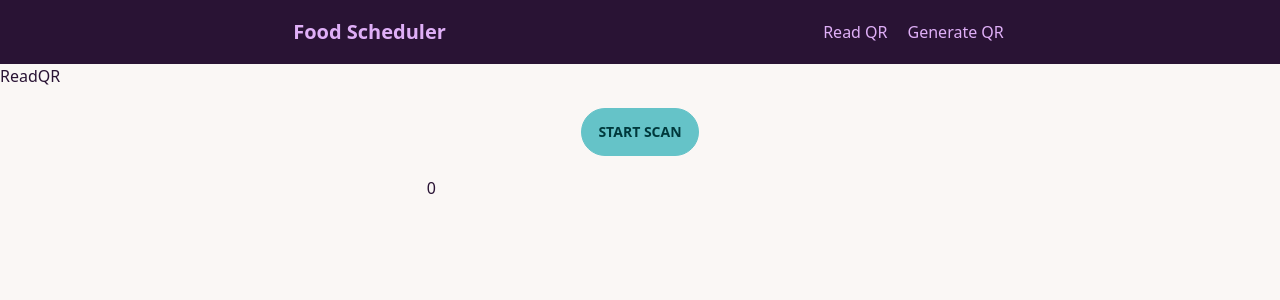
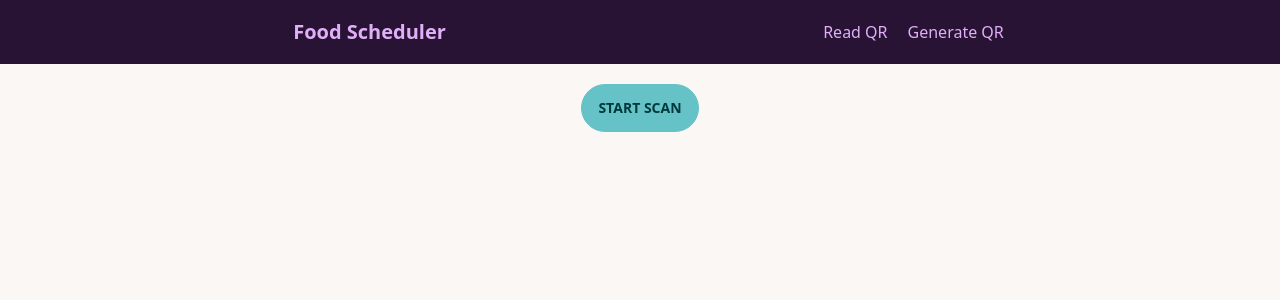
Before and after one commit to luigyy/food-scheduler, a React (Vite) app: page /readqr in a window 1280 px wide. Shown: the top 300 px of the page. Built offline with nearby package versions, Linux system fonts and the light colour scheme.

Commit message:
minor changes

```diff
--- a/src/components/QrcodeReader.tsx
+++ b/src/components/QrcodeReader.tsx
@@ -47,7 +47,7 @@ const QrcodeReader: React.FC<QrcodeReaderProps> = ({}) => {
             className="btn m-1 md:flex md:justify-around md:w-44"
           >
             <span> Select camera</span>{" "}
-            <span className="hidden md:visible">
+            <span className="hidden md:inline">
               {" "}
               <BsFillCameraVideoFill />
             </span>
@@ -57,10 +57,10 @@ const QrcodeReader: React.FC<QrcodeReaderProps> = ({}) => {
             className="dropdown-content menu p-2 shadow bg-base-100 rounded-box w-52 "
           >
             <li onClick={(e) => setSelected("enviroment")}>
-              <a>Enviroment</a>
+              <a>Back Camera</a>
             </li>
             <li value={"user"} onClick={(e) => setSelected("user")}>
-              <a>User</a>
+              <a>Front Camera</a>
             </li>
           </ul>
         </div>
@@ -88,7 +88,7 @@ const QrcodeReader: React.FC<QrcodeReaderProps> = ({}) => {
         </>
       )}
       {loadingScan && <p>Loading</p>}
-      {<p>{data | "No data yet"} </p>}
+      {data !== "" && <p>{data}</p>}
     </div>
   );
 };
--- a/src/pages/ReadQR.tsx
+++ b/src/pages/ReadQR.tsx
@@ -6,7 +6,6 @@ interface ReadQRProps {}
 const ReadQR: React.FC<ReadQRProps> = ({}) => {
   return (
     <div>
-      ReadQR
       {/* this div styles the camera  */}
       <div className="w-1/3 min-w-[280px] h-full mx-auto ">
         <QrcodeReader />
```
